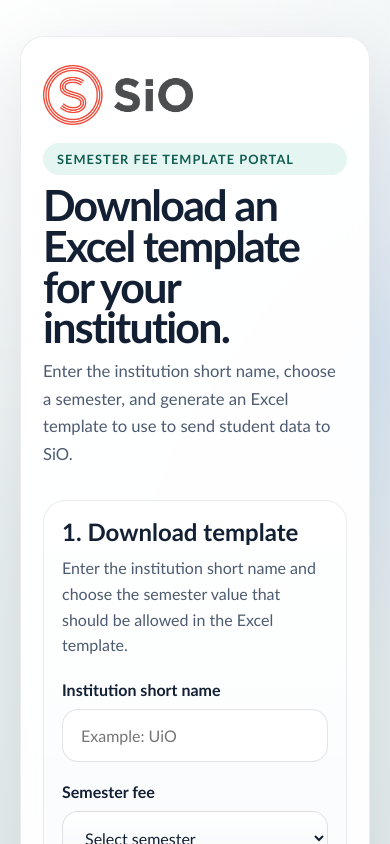
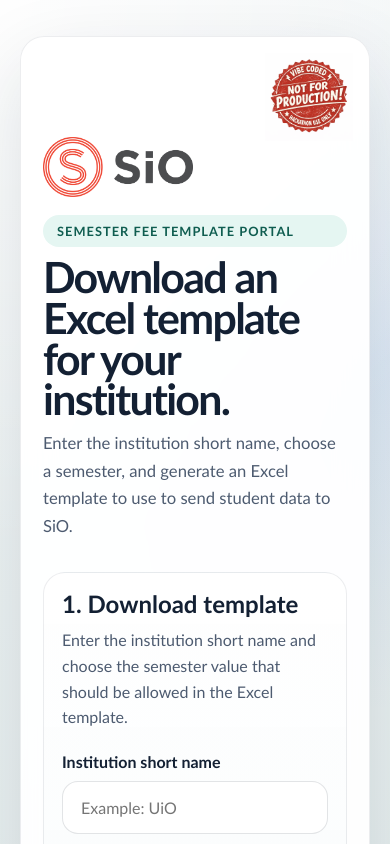
Before and after one commit to paalbnoa/test_excel_templace_download, a Next.js app: page / in a window 390 px wide. Shown: the top 844 px of the page. Built offline with nearby package versions, Linux system fonts and the light colour scheme.

Commit message:
Add top-right hero stamp

```diff
--- a/app/globals.css
+++ b/app/globals.css
@@ -47,6 +47,7 @@
 }
 
 .hero-card {
+  position: relative;
   width: min(100%, 1180px);
   padding: 44px;
   border-radius: 32px;
@@ -56,9 +57,20 @@
   backdrop-filter: blur(16px);
 }
 
+.hero-stamp {
+  position: absolute;
+  top: 20px;
+  right: 24px;
+  width: clamp(100px, 13vw, 180px);
+  height: auto;
+  pointer-events: none;
+  opacity: 0.92;
+}
+
 .brand-bar {
   display: grid;
   gap: 28px;
+  padding-right: clamp(96px, 15vw, 210px);
 }
 
 .brand-mark {
@@ -435,6 +447,17 @@
     border-radius: 24px;
   }
 
+  .hero-stamp {
+    top: 16px;
+    right: 16px;
+    width: 88px;
+  }
+
+  .brand-bar {
+    padding-right: 0;
+    padding-top: 72px;
+  }
+
   .brand-logo {
     width: 150px;
   }
--- a/app/page.js
+++ b/app/page.js
@@ -160,6 +160,15 @@
   return (
     <main className="page-shell">
       <section className="hero-card">
+        <img
+          src="/stamp.png"
+          alt=""
+          aria-hidden="true"
+          className="hero-stamp"
+          width="180"
+          height="180"
+        />
+
         <div className="brand-bar">
           <div className="brand-mark">
             <img
```
Also changed, not shown: public/stamp.png (added).
